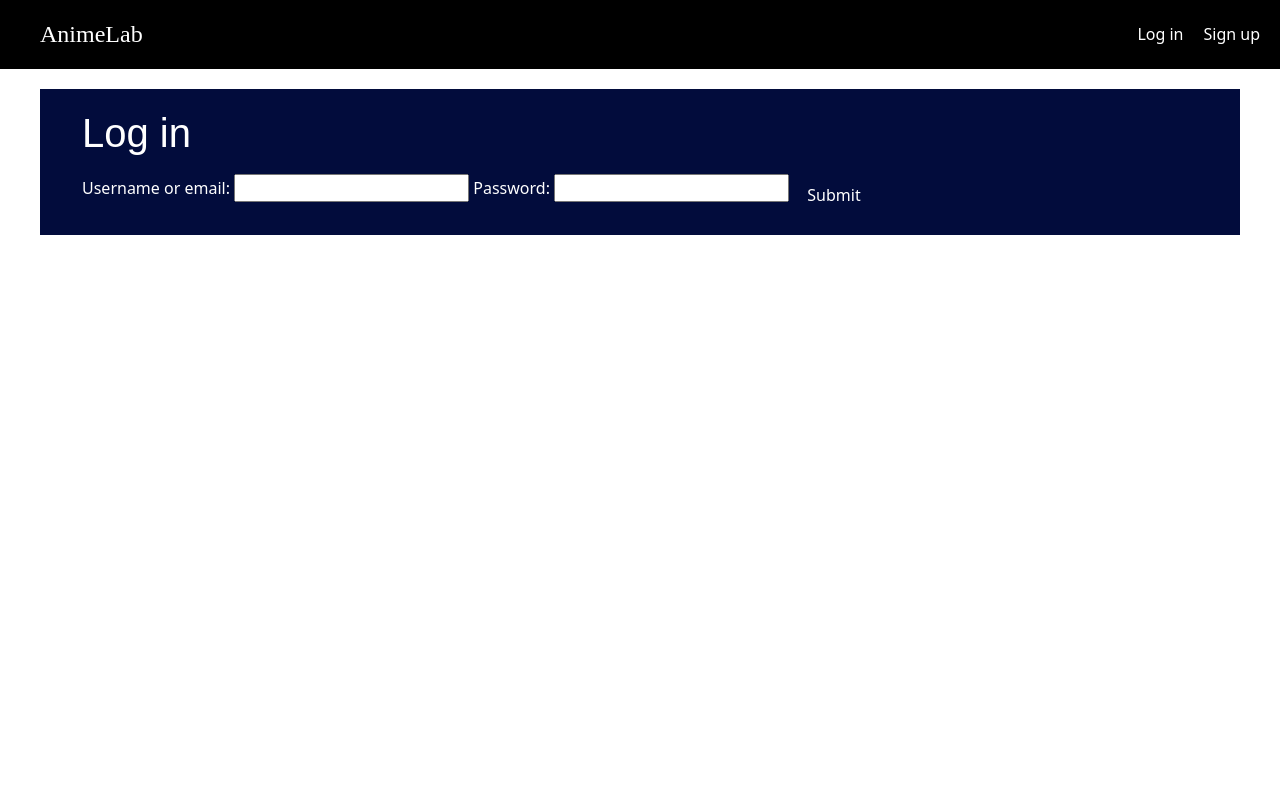
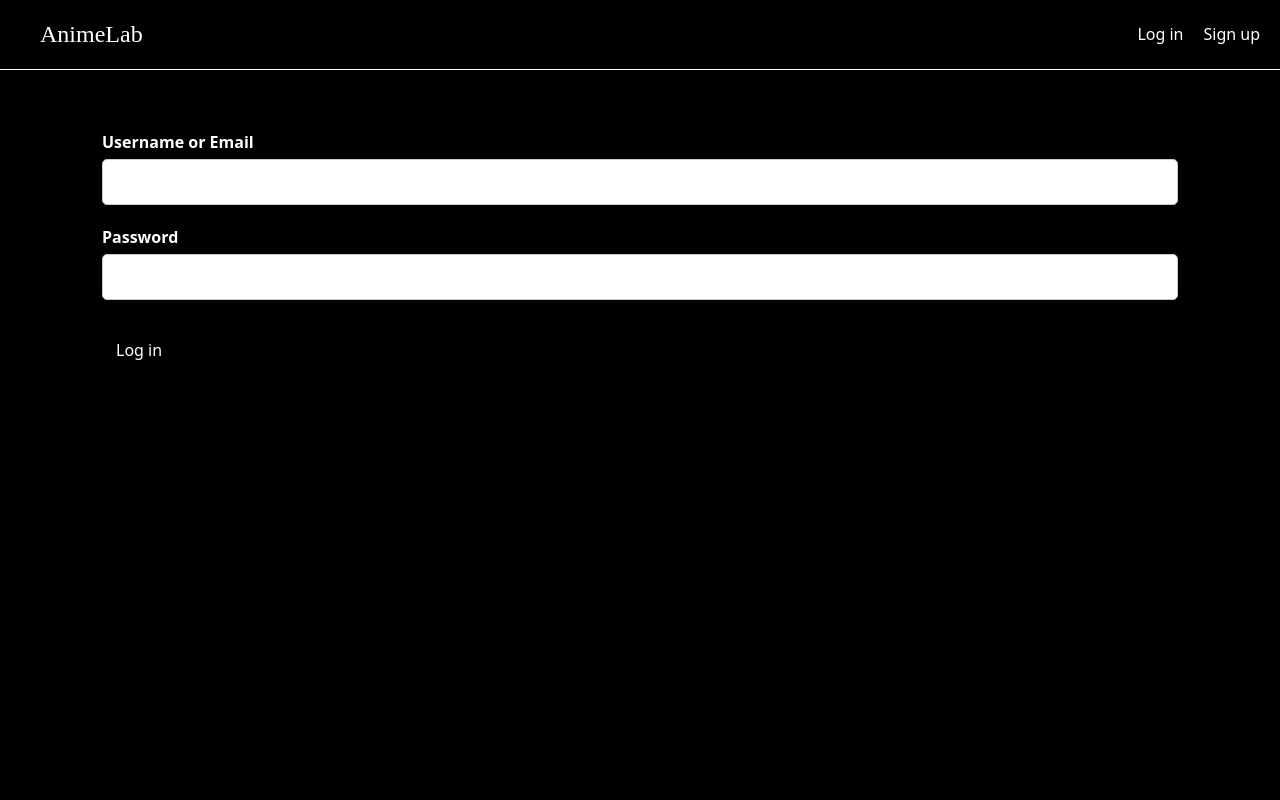
Before and after one commit to tact1101/crispy-chainsawman, a Django app: page /log_in/ in a window 1280 px wide. Run offline with Django 5.2, Linux system fonts and the light colour scheme.

Commit message:
updated css for login and sign up pages, also uodated main theme of the site.

```diff
--- a/review_app/static/css/review_app.css
+++ b/review_app/static/css/review_app.css
@@ -7,12 +7,12 @@
 body {
     font-family: "Roboto-regular", sans-serif;
     height: 100vh;
+    background-color: #000 !important;
 }
 
 h1, h2, h3, h4, h5, h6 {
     font-family: "Roboto-Bold", sans-serif;
 }
-
 
 .header-stripe {
     display: flex;
@@ -20,6 +20,7 @@ h1, h2, h3, h4, h5, h6 {
     justify-content: space-between; /* Distribute items evenly */
     background-color: #000000;
     padding: 20px;
+    border-bottom: 1px solid #fff;
 }
 
 .action-link {
@@ -71,7 +72,7 @@ h1, h2, h3, h4, h5, h6 {
     max-width: 1200px;
     width: 100%;
     padding: 20px;
-    background-color: rgb(2, 12, 60);
+    background-color: rgb(0, 0, 0);
     color: white;
 }
 
@@ -186,3 +187,36 @@ h1, h2, h3, h4, h5, h6 {
     object-fit: cover;
     margin: 20px auto;
 }
+
+
+.container {
+    width: 100%;
+    max-width: 400px;
+    margin: 0 auto;
+}
+
+.login {
+    padding: 20px;
+    border-radius: 5px;
+    box-shadow: 0 0 10px rgba(0, 0, 0, 0.1);
+}
+
+.form-group {
+    margin-bottom: 20px;
+}
+
+label {
+    display: block;
+    margin-bottom: 5px;
+    font-weight: bold;
+}
+
+input[type="text"],
+input[type="email"],
+input[type="password"] {
+    width: 100%;
+    padding: 10px;
+    border: 1px solid #ccc;
+    border-radius: 5px;
+    box-sizing: border-box;
+}
--- a/review_app/templates/review_app/log_in.html
+++ b/review_app/templates/review_app/log_in.html
@@ -3,15 +3,18 @@
 
 {% block content%}
     <div class="container">
-        <h1>Log in</h1>
         <div class="login">
             <form method="post" class="login-form">
                 {% csrf_token %}
-                {{ form.username_or_email.label_tag }}
-                {{ form.username_or_email }}
-                {{ form.password.label_tag }}
-                {{ form.password }}
-                <button type="submit" class="save btn btn-default">Submit</button>
+                <div class="form-group">
+                    <label for="id_username_or_email">Username or Email</label>
+                    {{ form.username_or_email }}
+                </div>
+                <div class="form-group">
+                    <label for="id_password">Password</label>
+                    {{ form.password }}
+                </div>
+                <button type="submit" class="save btn btn-default">Log in</button>
             </form>
         </div>
     </div>
```
Also changed, not shown: review_app/templates/review_app/sign_up.html (+16 -1 lines), db.sqlite3.
